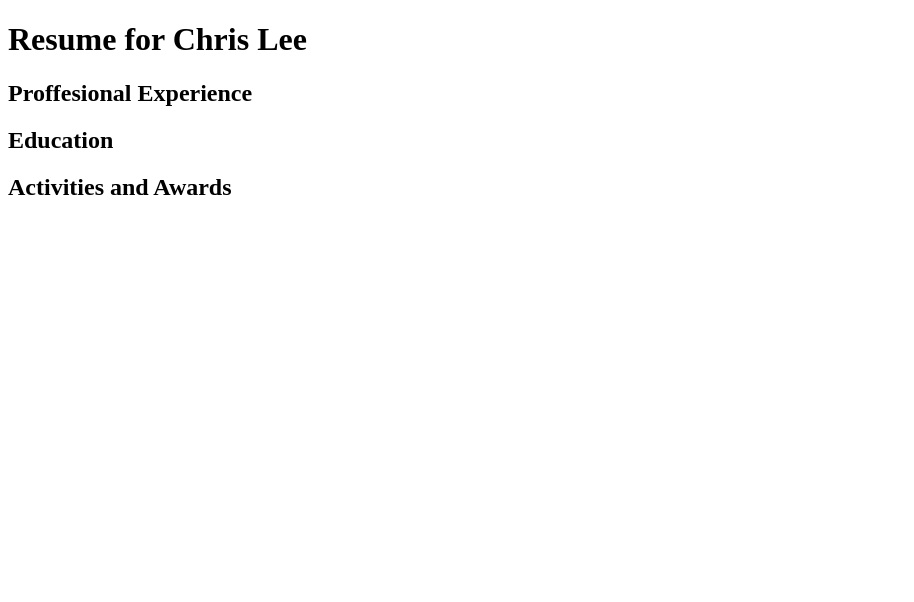
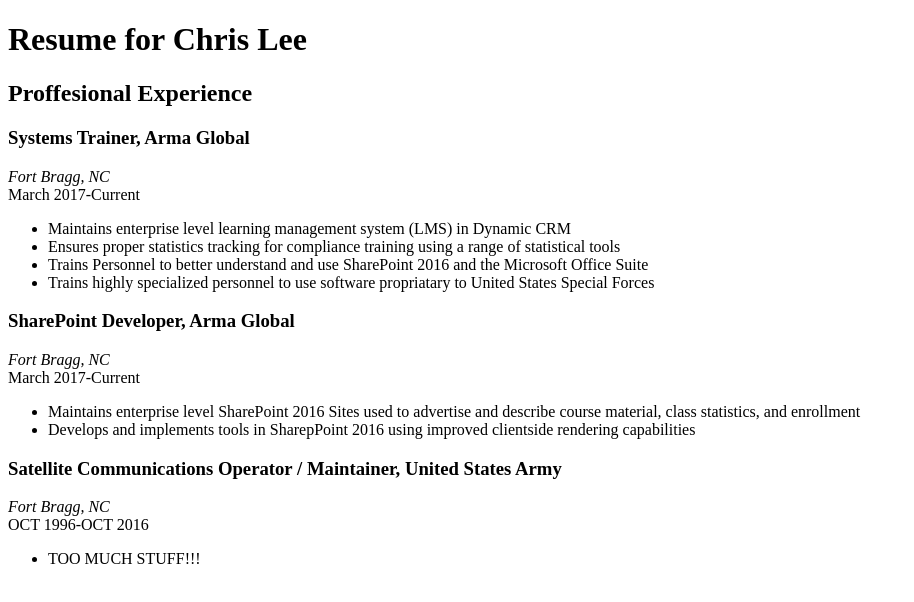
Before and after one commit to TheLeeanderthal/ltp-html5-specialist, a plain HTML site: page Chapter 2/Lab/lab_2.html in a window 1280 px wide. Shown: the whole page, without its empty margins (0-914 px from the left). Drawn offline with Linux system fonts and the light colour scheme.

Commit message:
push Lab2

```diff
--- a/Chapter 2/Lab/lab_2.html
+++ b/Chapter 2/Lab/lab_2.html
@@ -6,8 +6,30 @@
     <body>
         <h1>Resume for Chris Lee</h1>
         <h2>Proffesional Experience</h2>
-        <h2>Education</h2>
-        <h2>Activities and Awards</h2>
+        <h3>Systems Trainer, Arma Global</h3>
+        <p><em>Fort Bragg, NC</em><br/>
+            March 2017-Current</p>
+        <ul>
+            <li>Maintains enterprise level learning management system (LMS) in Dynamic CRM</li>
+            <li>Ensures proper statistics tracking for compliance training using a range of statistical tools</li>
+            <li>Trains Personnel to better understand and use SharePoint 2016 and the Microsoft Office Suite</li>
+            <li>Trains highly specialized personnel to use software propriatary to United States Special Forces</li>
+        </ul>
+        <h3>SharePoint Developer, Arma Global</h3>
+        <p><em>Fort Bragg, NC</em><br/>
+        March 2017-Current</p>
+        <ul>
+            <li>Maintains enterprise level SharePoint 2016 Sites used to advertise and describe course material, class statistics, and enrollment</li>
+            <li>Develops and implements tools in SharepPoint 2016 using improved clientside rendering capabilities</li>
+        </ul>
+        <h3>Satellite Communications Operator / Maintainer, United States Army</h3>
+        <p><em>Fort Bragg, NC</em><br/>
+        OCT 1996-OCT 2016</p>
+
+        <ul>
+            <li>TOO MUCH STUFF!!!</li>
+
+        </ul
 
 
     </body>
```
